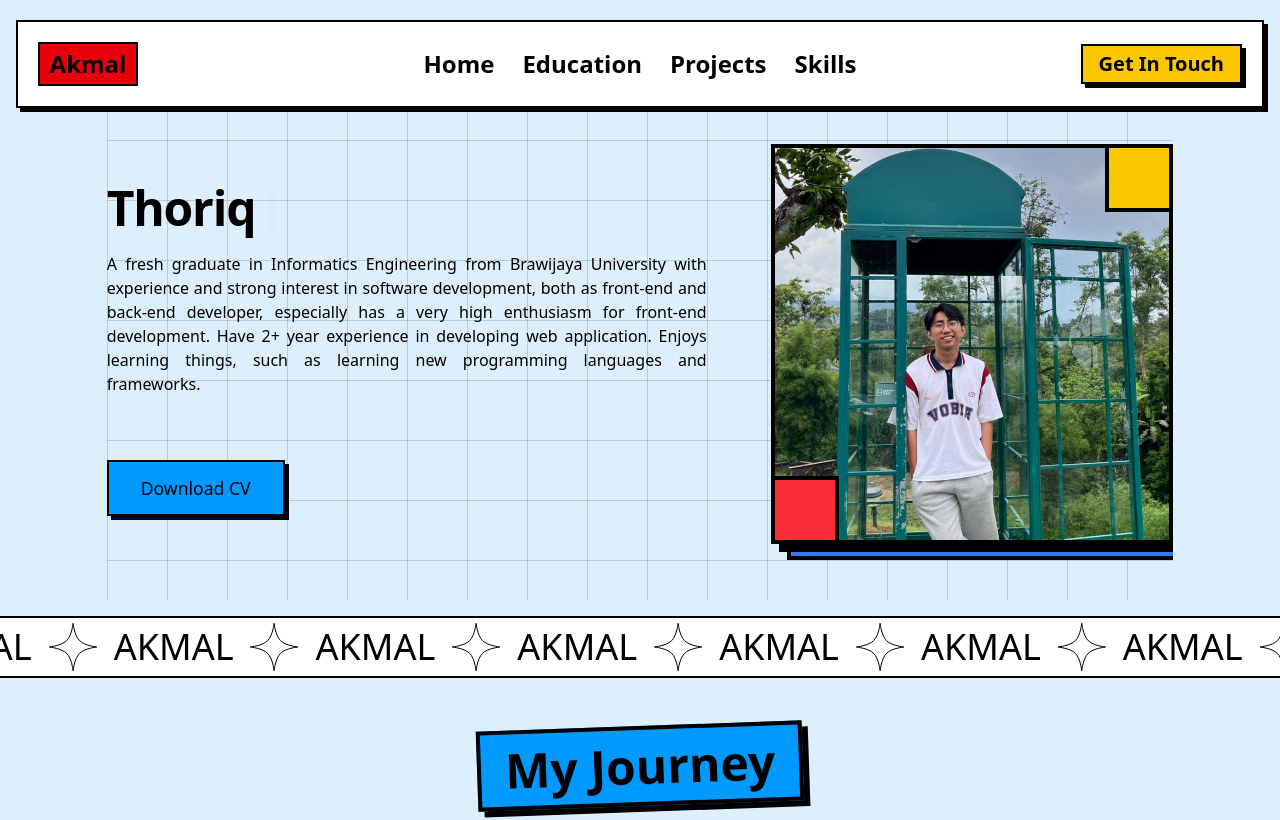
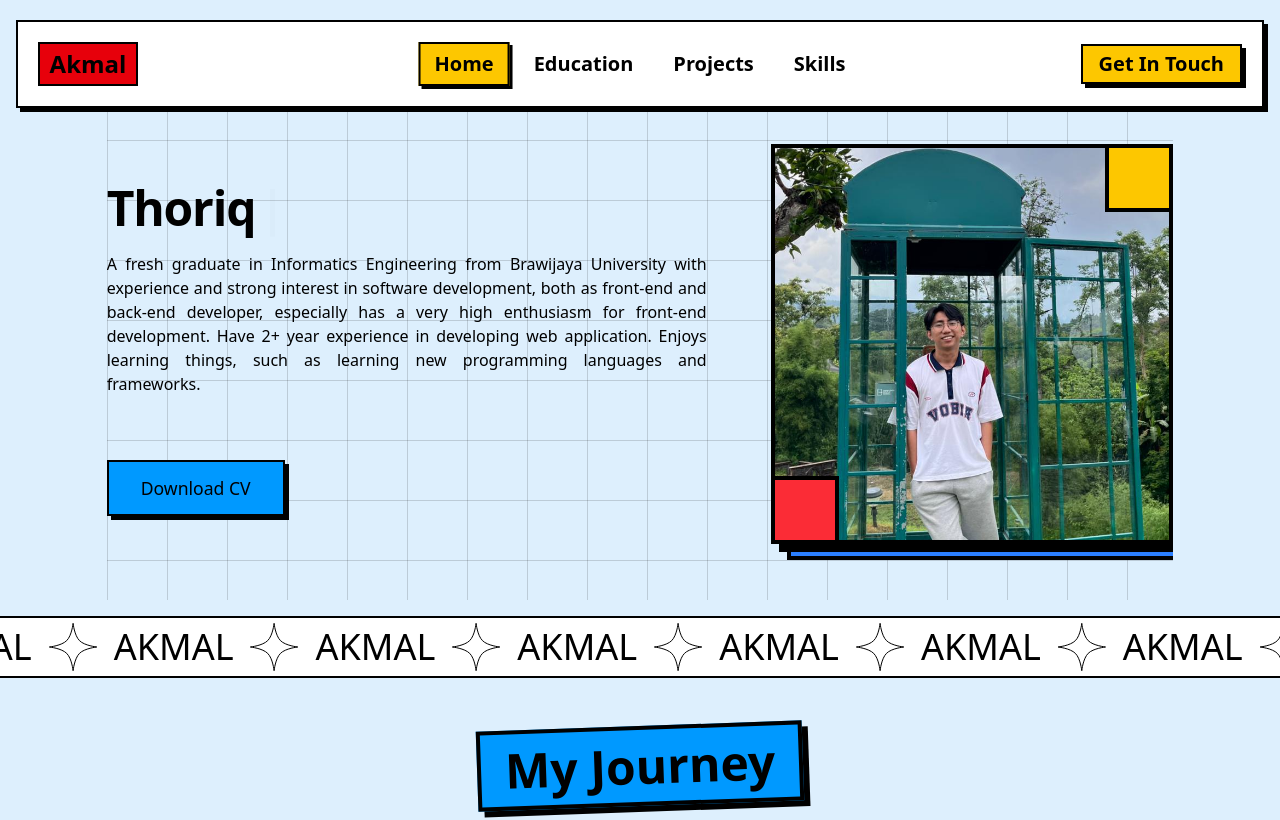
Before and after one commit to makmalt/web-porto-v2.1, a Next.js app: page / in a window 1280 px wide. Shown: the top 820 px of the page. Built offline with nearby package versions, Linux system fonts and the light colour scheme.

Commit message:
fix navbar

```diff
--- a/src/components/Navbar.tsx
+++ b/src/components/Navbar.tsx
@@ -1,38 +1,54 @@
 "use client";
-import { useState } from "react";
+
+import { useEffect, useState, type MouseEvent } from "react";
 import clsx from "clsx";
-import { Button } from "@/src/components/ui/button";
+import { AnimatePresence, motion, useReducedMotion } from "framer-motion";
 import { Menu, X } from "lucide-react";
 import Link from "next/link";
+import { Button } from "@/src/components/ui/button";
+
+const links = [
+  { path: "#home", text: "Home" },
+  { path: "#education", text: "Education" },
+  { path: "#projects", text: "Projects" },
+  { path: "#skills", text: "Skills" },
+];
 
 export default function Navbar() {
   const [isOpen, setIsOpen] = useState(false);
+  const [activeSection, setActiveSection] = useState("home");
+  const reduceMotion = useReducedMotion();
 
-  const links = [
-    {
-      path: "#home",
-      text: "Home",
+  useEffect(() => {
+    const sections = [...links.map(({ path }) => path.slice(1)), "footer"]
+      .map((id) => document.getElementById(id))
+      .filter((section): section is HTMLElement => Boolean(section));
+
+    const observer = new IntersectionObserver(
+      (entries) => {
+        const visible = entries
+          .filter((entry) => entry.isIntersecting)
+          .sort((a, b) => b.intersectionRatio - a.intersectionRatio)[0];
+
+        if (visible) setActiveSection(visible.target.id);
       },
-    {
-      path: "#education",
-      text: "Education",
-    },
-    {
-      path: "#projects",
-      text: "Projects",
-    },
-    {
-      path: "#skills",
-      text: "Skills",
-    },
-  ];
+      { rootMargin: "-25% 0px -55% 0px", threshold: [0, 0.1, 0.25] },
+    );
 
-  const toggleMenu = () => {
-    setIsOpen(!isOpen);
-  };
+    sections.forEach((section) => observer.observe(section));
+    return () => observer.disconnect();
+  }, []);
 
-  const closeMenu = () => {
+  const navigateTo = (event: MouseEvent<HTMLAnchorElement>, path: string) => {
+    event.preventDefault();
+    const id = path.slice(1);
+    const target = document.getElementById(id);
+
+    if (!target) return;
+    setActiveSection(id);
     setIsOpen(false);
+    target.scrollIntoView({ behavior: reduceMotion ? "auto" : "smooth" });
+    window.history.replaceState(null, "", path);
   };
 
   return (
@@ -40,79 +56,117 @@ export default function Navbar() {
       <nav className="text-main-foreground p-5 border-border shadow-shadow rounded-base bg-white font-base mx-auto flex w-full max-w-[1300px] gap-5 border-2 px-5 text-sm sm:text-base">
         <div className="relative mx-auto flex w-full items-center justify-between text-foreground">
           <Link
-            className="text-2xl size-8 rounded-base flex bg-red-600 text-main-foreground border-2 border-black items-center justify-center font-heading px-12 py-5"
+            className="text-2xl size-8 rounded-base flex bg-red-600 text-main-foreground border-2 border-black items-center justify-center font-heading px-12 py-5 transition-transform duration-200 hover:-translate-y-0.5 active:translate-x-0.5 active:translate-y-0.5"
             href="#home"
+            onClick={(event) => navigateTo(event, "#home")}
           >
             Akmal
           </Link>
 
-          {/* Desktop Menu */}
-          <div className="hidden lg:flex items-center gap-7 absolute left-1/2 -translate-x-1/2">
+          <div className="hidden lg:flex items-center gap-2 absolute left-1/2 -translate-x-1/2">
             {links.map((link) => {
+              const isActive = activeSection === link.path.slice(1);
               return (
-                <a
+                <motion.a
                   key={link.path}
-                  className={clsx(
-                    "text-2xl hover:-translate-y-1 hover:rotate-2 font-bold transition-transform"
+                  className="relative isolate rounded-base px-4 py-2 text-xl font-bold focus-visible:outline-2 focus-visible:outline-offset-2"
+                  href={link.path}
+                  onClick={(event) => navigateTo(event, link.path)}
+                  whileHover={reduceMotion ? undefined : { y: -3, rotate: 1.5 }}
+                  whileTap={reduceMotion ? undefined : { scale: 0.94 }}
+                  aria-current={isActive ? "page" : undefined}
+                >
+                  {isActive && (
+                    <motion.span
+                      layoutId="active-navigation"
+                      className="absolute inset-0 -z-10 border-2 border-black bg-yellow-400 shadow-[3px_3px_0_#000]"
+                      transition={{ type: "spring", stiffness: 430, damping: 32 }}
+                    />
                   )}
-                  href={link.path}
-                >
                   {link.text}
-                </a>
+                </motion.a>
               );
             })}
           </div>
 
-          {/* Desktop Contact Button */}
           <div className="hidden lg:block">
-            <Button
-              className="bg-yellow-400 text-black hover:bg-yellow-600"
-              asChild
+            <Button className="bg-yellow-400 text-black hover:bg-yellow-600" asChild>
+              <motion.a
+                href="#footer"
+                className="text-xl font-bold"
+                onClick={(event) => navigateTo(event, "#footer")}
+                whileTap={reduceMotion ? undefined : { scale: 0.94 }}
               >
-              <a href="#footer" className="text-xl font-bold">Get In Touch</a>
+                Get In Touch
+              </motion.a>
             </Button>
           </div>
 
-          {/* Mobile Hamburger Button */}
-          <button
+          <motion.button
             className="lg:hidden text-2xl p-2 hover:bg-gray-100 rounded-base transition-colors"
-            onClick={toggleMenu}
-            aria-label="Toggle menu"
+            onClick={() => setIsOpen((open) => !open)}
+            whileTap={reduceMotion ? undefined : { scale: 0.86, rotate: 6 }}
+            aria-label={isOpen ? "Close menu" : "Open menu"}
+            aria-expanded={isOpen}
+          >
+            <AnimatePresence mode="wait" initial={false}>
+              <motion.span
+                key={isOpen ? "close" : "menu"}
+                className="block"
+                initial={reduceMotion ? false : { opacity: 0, rotate: -45, scale: 0.7 }}
+                animate={{ opacity: 1, rotate: 0, scale: 1 }}
+                exit={reduceMotion ? undefined : { opacity: 0, rotate: 45, scale: 0.7 }}
+                transition={{ duration: 0.16 }}
               >
                 {isOpen ? <X size={24} /> : <Menu size={24} />}
-          </button>
+              </motion.span>
+            </AnimatePresence>
+          </motion.button>
         </div>
       </nav>
 
-      {/* Mobile Menu Dropdown */}
+      <AnimatePresence>
         {isOpen && (
-        <div className="lg:hidden mt-2 mx-auto max-w-[1300px]">
-          <div className="bg-white border-2 border-border rounded-base shadow-shadow p-4">
-            <div className="flex flex-col gap-4">
-              {links.map((link) => {
+          <motion.div
+            className="lg:hidden mt-2 mx-auto max-w-[1300px] origin-top"
+            initial={reduceMotion ? { opacity: 0 } : { opacity: 0, y: -12, scaleY: 0.9 }}
+            animate={{ opacity: 1, y: 0, scaleY: 1 }}
+            exit={reduceMotion ? { opacity: 0 } : { opacity: 0, y: -10, scaleY: 0.92 }}
+            transition={{ type: "spring", stiffness: 420, damping: 32 }}
+          >
+            <div className="bg-white border-2 border-border rounded-base shadow-shadow p-4 overflow-hidden">
+              <div className="flex flex-col gap-2">
+                {links.map((link, index) => {
+                  const isActive = activeSection === link.path.slice(1);
                   return (
-                  <a
+                    <motion.a
                       key={link.path}
-                    className="text-lg font-bold hover:bg-gray-100 p-3 rounded-base transition-colors"
+                      className={clsx(
+                        "text-lg font-bold p-3 border-2 border-transparent transition-colors",
+                        isActive ? "bg-yellow-400 border-black shadow-[3px_3px_0_#000]" : "hover:bg-gray-100",
+                      )}
                       href={link.path}
-                    onClick={closeMenu}
+                      onClick={(event) => navigateTo(event, link.path)}
+                      initial={reduceMotion ? false : { opacity: 0, x: -16 }}
+                      animate={{ opacity: 1, x: 0 }}
+                      transition={{ delay: reduceMotion ? 0 : index * 0.045 }}
+                      whileTap={reduceMotion ? undefined : { x: 4, scale: 0.98 }}
+                      aria-current={isActive ? "page" : undefined}
                     >
                       {link.text}
-                  </a>
+                    </motion.a>
                   );
                 })}
-              <Button
-                className="bg-yellow-400 text-black hover:bg-yellow-600 w-full"
-                asChild
-              >
-                <a href="#footer" onClick={closeMenu}>
+                <Button className="bg-yellow-400 text-black hover:bg-yellow-600 w-full mt-2" asChild>
+                  <a href="#footer" onClick={(event) => navigateTo(event, "#footer")}>
                     Get In Touch
                   </a>
                 </Button>
               </div>
             </div>
-        </div>
+          </motion.div>
         )}
+      </AnimatePresence>
     </div>
   );
 }
```
Lines whose indentation alone changed are shown as unchanged.
